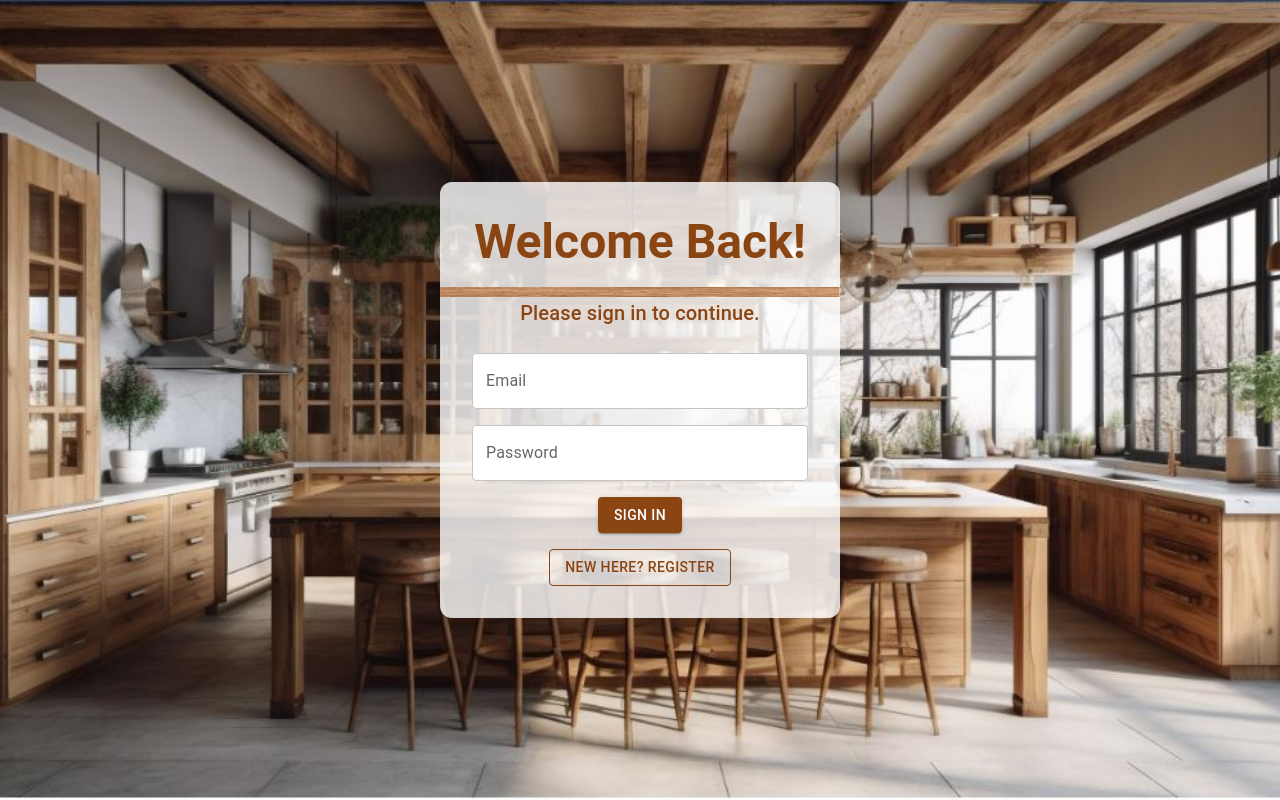
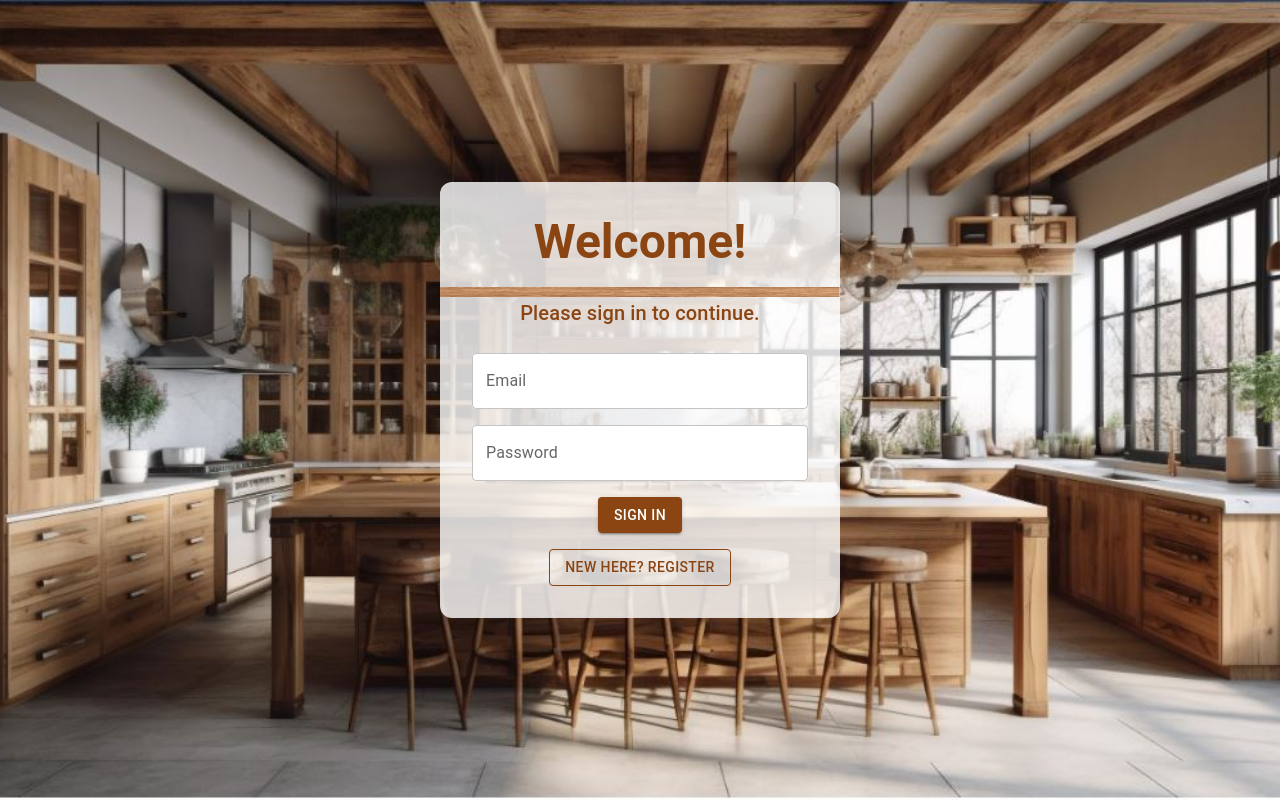
Before and after one commit to DoryuzuUchiha/inventory, a Next.js app: page /signin in a window 1280 px wide. Built offline with nearby package versions, Linux system fonts and the light colour scheme.

Commit message:
new feature

```diff
--- a/src/app/signin/page.js
+++ b/src/app/signin/page.js
@@ -72,7 +72,7 @@ export default function SignIn() {
         sx={{ width: '80%', maxWidth: '400px' }}
       >
         <Typography variant="h3" sx={{ color: '#8B4513', fontWeight: 'bold', marginBottom: 2 }}>
-          Welcome Back!
+          Welcome!
         </Typography>
         <Image src={rusticDivider} alt="Rustic Divider" width={400} height={10} />
         <Typography variant="h6" sx={{ color: '#8B4513', marginBottom: 3 }}>
```
